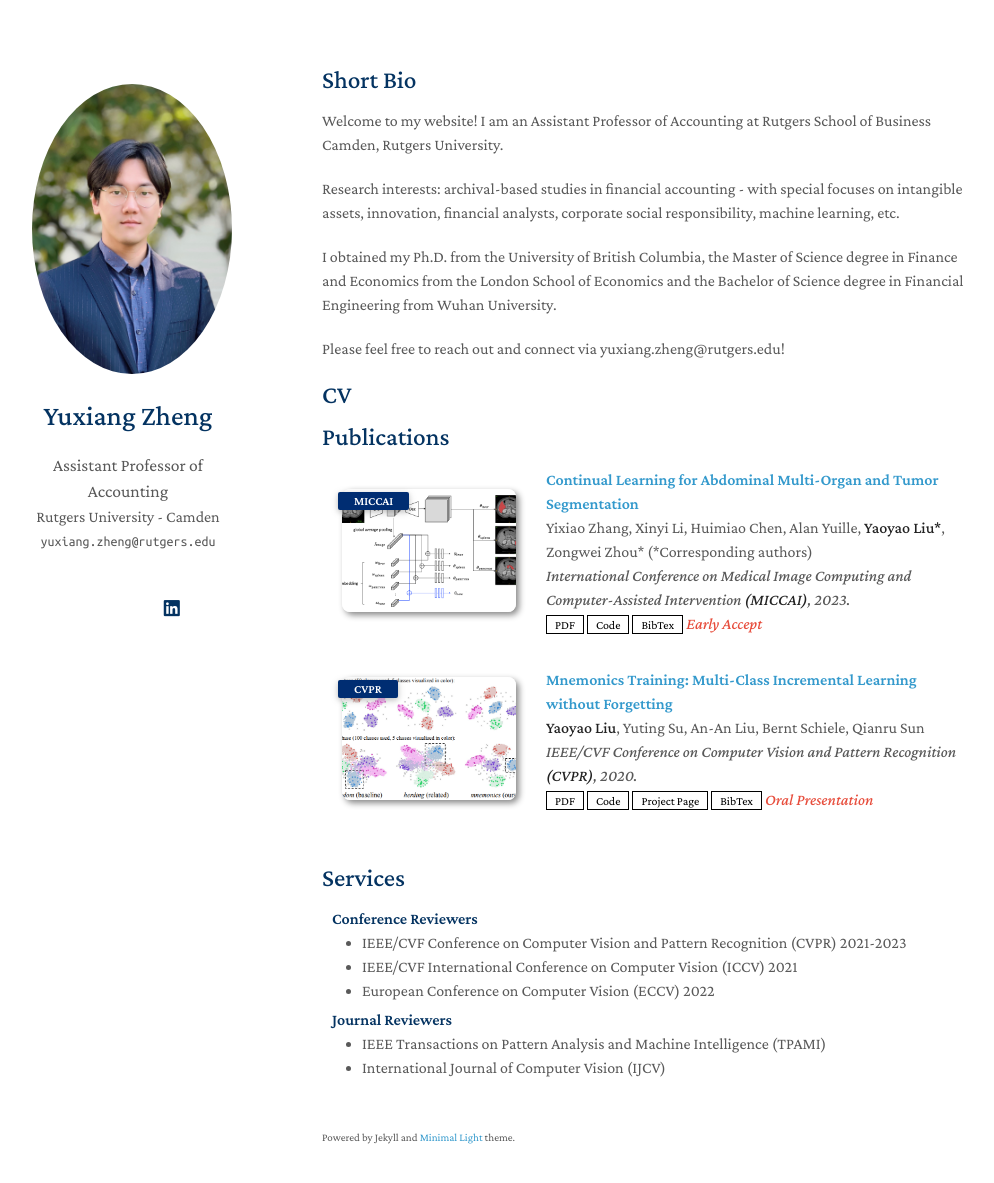
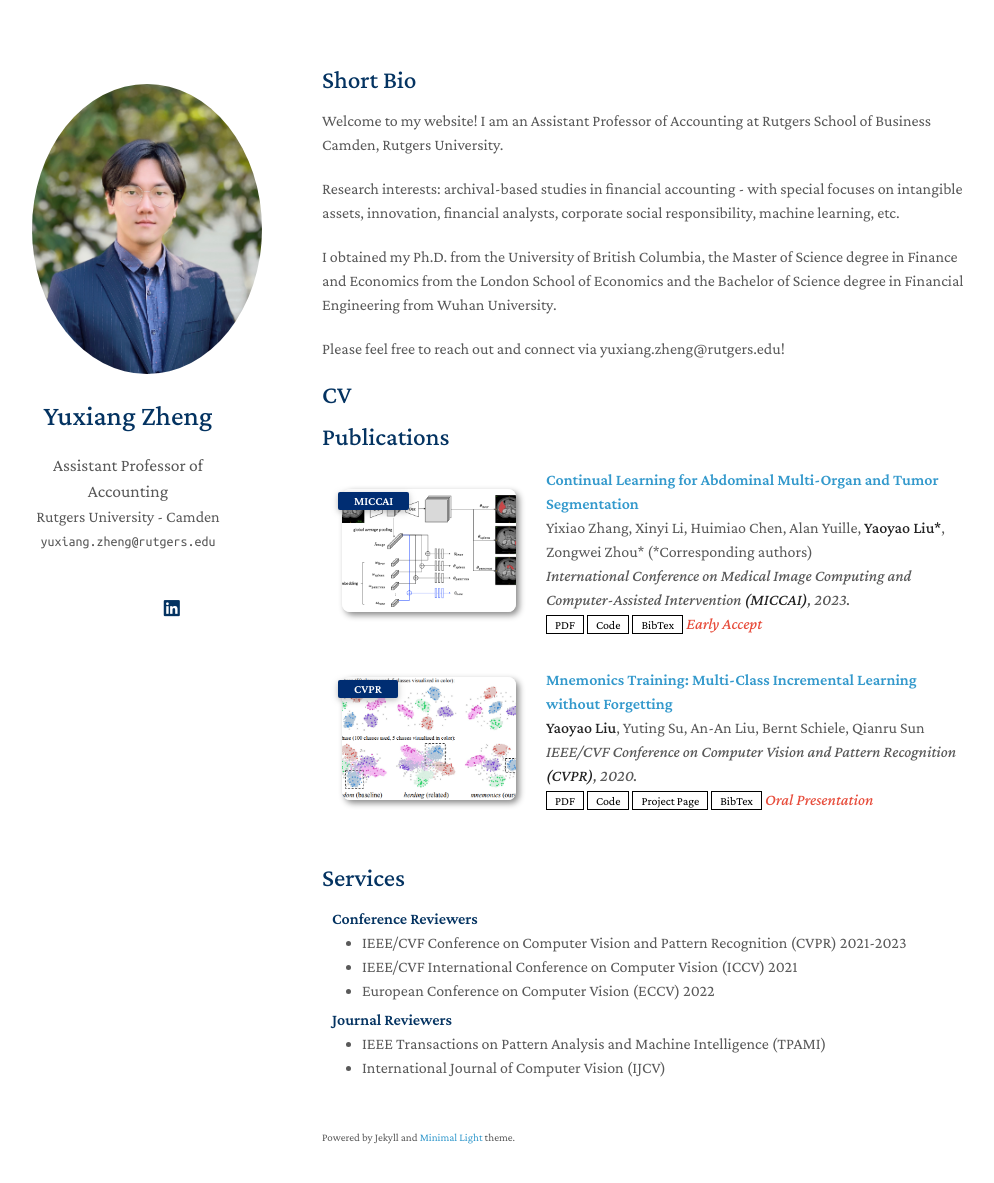
Before and after one commit to yuxiang-zheng/yuxiang-zheng.github.io, a Jekyll site: the page built from index.md, in a window 1280 px wide and 1218 px high. Shown: the top 1183 px of the window, without its empty margins (148-1142 px from the left). Built offline with Jekyll 4.4.1, drawn with Linux system fonts in a browser that asks for light colours; a style sheet for code colours, icons or effects is not loaded; our own code applies the rules of GitHub Pages for plain Markdown files.

Commit message:
Update homepage.html

```diff
--- a/_layouts/homepage.html
+++ b/_layouts/homepage.html
@@ -40,7 +40,7 @@
       <header>
 
         {% if site.avatar %}
-        <a class="image avatar"><a class="image avatar"><img src="{{ site.avatar }}" alt="avatar" style="width: 200px; height: 290px; object-fit: cover;"/></a></a>
+        <a class="image avatar"><a class="image avatar"><img src="{{ site.avatar }}" alt="avatar" style="width: 230px; height: 290px; object-fit: cover;"/></a></a>
         {% endif %}
 
         <h1>{{ site.title }}</h1>
```
